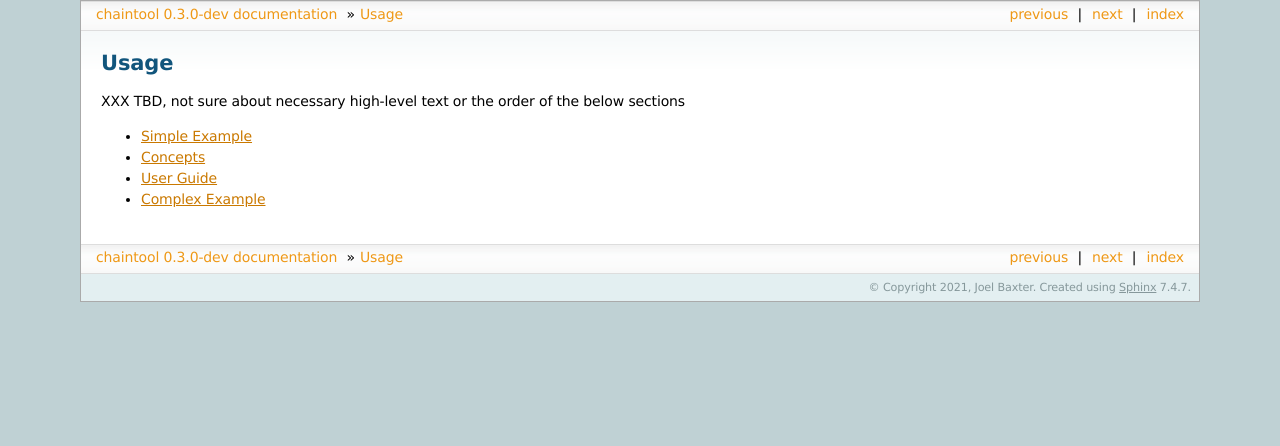
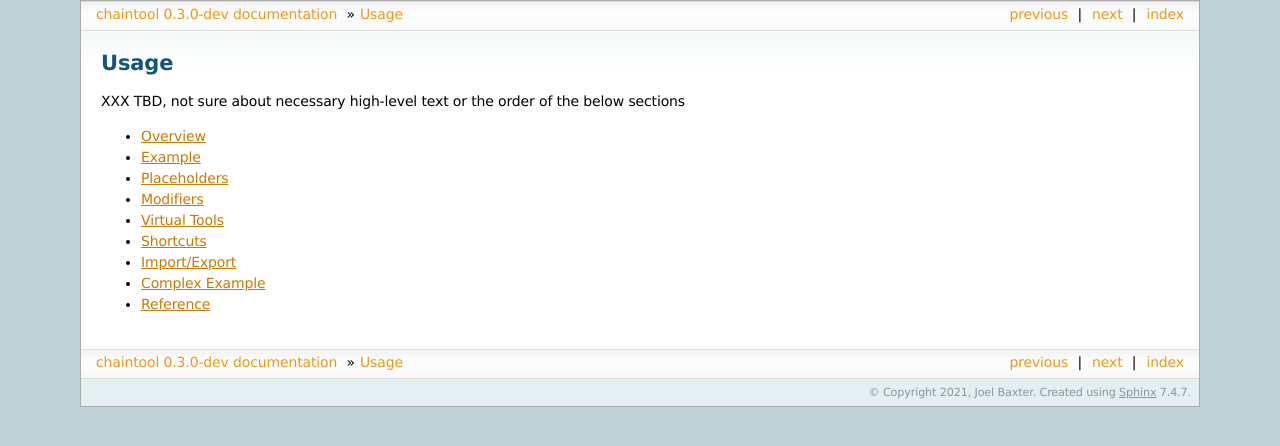
Before and after one commit to neogeographica/chaintool, a Sphinx documentation site: the page built from docs/usage.rst, in a window 1280 px wide. Shown: the top 446 px of the page. Built offline with Sphinx 7.4.7, drawn with Linux system fonts in a browser that asks for light colours.

```diff
--- a/docs/complex_example.rst
+++ b/docs/complex_example.rst
@@ -1,4 +1,4 @@
 Complex Example
 ===============================================================
 
-XXX TBD, likely skim over the q3build import
+XXX TBD, likely discuss the q3build import
--- a/docs/concepts.rst
+++ /dev/null
@@ -1,4 +0,0 @@
-Concepts
-===============================================================
-
-XXX TBD
--- a/docs/configuration.rst
+++ b/docs/configuration.rst
@@ -2,3 +2,9 @@ Configuration
 =================================
 
 XXX TBD
+
+XXX details about "chaintool x" operations
+
+XXX also talk about relevant user files/dirs? probably as part of "chaintool x info"
+
+XXX relevant env vars PATH and CHAINTOOL_PYTHON
--- a/docs/simple_example.rst
+++ b/docs/example.rst
@@ -1,4 +1,4 @@
-Simple Example
+Example
 ===============================================================
 
 Setup
--- /dev/null
+++ b/docs/import_export.rst
@@ -0,0 +1,4 @@
+Import/Export
+=================================
+
+XXX TBD
--- /dev/null
+++ b/docs/modifiers.rst
@@ -0,0 +1,4 @@
+Modifiers
+=================================
+
+XXX TBD
--- a/docs/user_guide.rst
+++ b/docs/reference.rst
@@ -1,4 +1,6 @@
-User Guide
+Reference
 ===============================================================
 
 XXX TBD
+
+XXX basically copy the helptext?
--- a/docs/usage.rst
+++ b/docs/usage.rst
@@ -6,7 +6,12 @@ XXX TBD, not sure about necessary high-level text or the order of the below sect
 .. toctree::
    :maxdepth: 1
 
-   simple_example
-   concepts
-   user_guide
+   overview
+   example
+   placeholders
+   modifiers
+   virtual_tools
+   shortcuts
+   import_export
    complex_example
+   reference
--- /dev/null
+++ b/docs/virtual_tools.rst
@@ -0,0 +1,4 @@
+Virtual Tools
+=================================
+
+XXX TBD
```
Also changed, not shown: docs/overview.rst (added, +14 -0 lines), docs/placeholders.rst (added, +14 -0 lines), docs/shortcuts.rst (added, +12 -0 lines).
